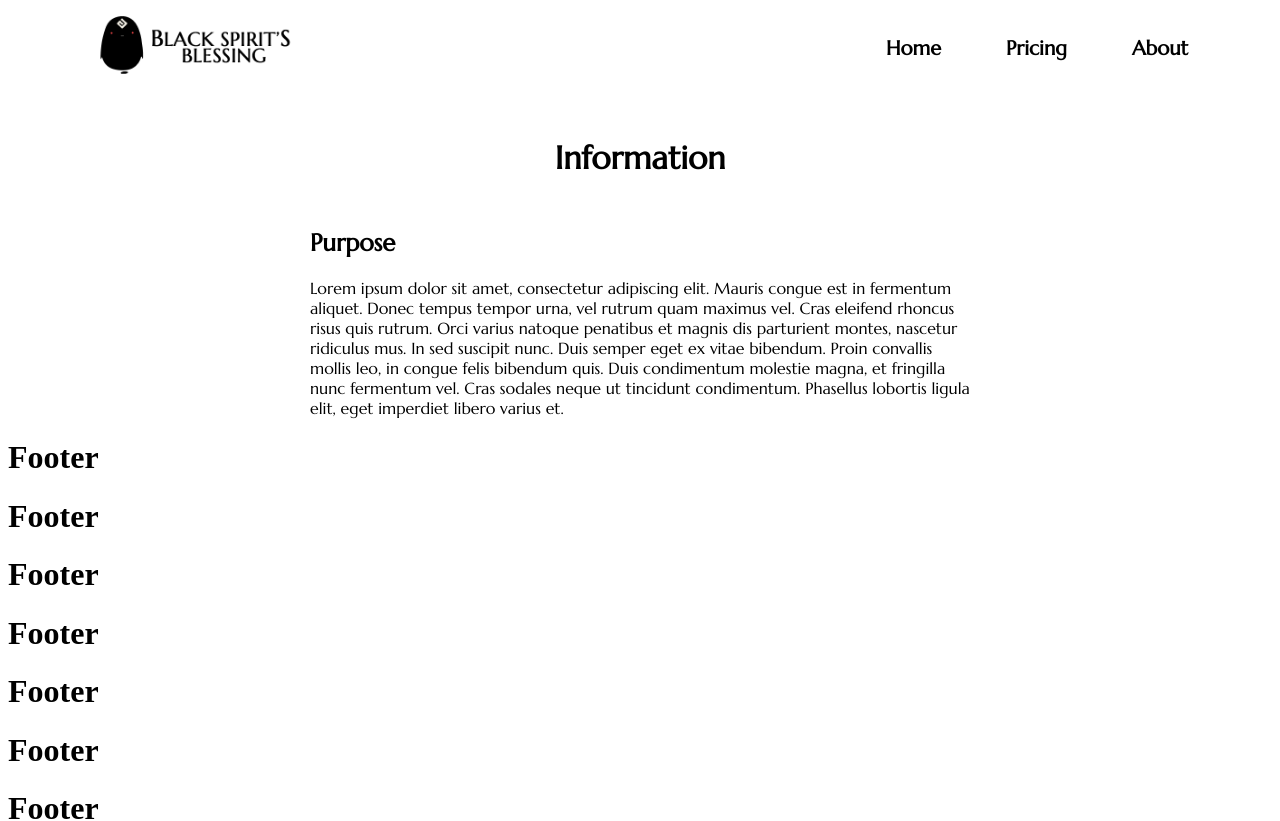
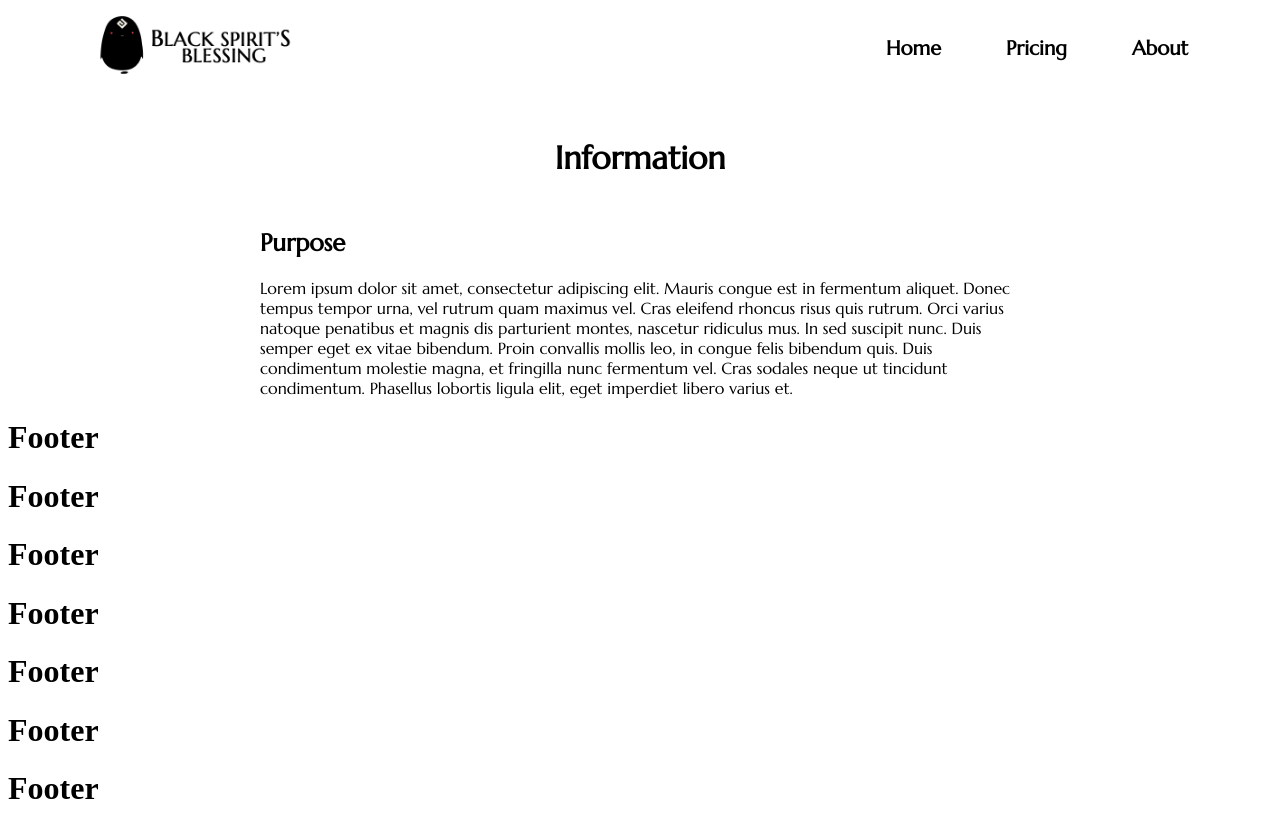
Before and after one commit to lifegrasp/black-spirit-landing-page, a React (Create React App) app: page /about in a window 1280 px wide. Shown: the top 821 px of the page. Built offline with nearby package versions, Linux system fonts and the light colour scheme.

Commit message:
minor adjustments

```diff
--- a/src/styles/About.css
+++ b/src/styles/About.css
@@ -7,7 +7,7 @@
 .showcase-about {
   margin: 0 auto;
   width: 100%;
-  max-width: 700px;
+  max-width: 800px;
   font-family: "Marcellus", serif;
 }
 .showcase-about h2 {
--- a/src/styles/About.scss
+++ b/src/styles/About.scss
@@ -7,7 +7,7 @@
 .showcase-about {
   margin: 0 auto;
   width: 100%;
-  max-width: 700px;
+  max-width: 800px;
   font-family: "Marcellus", serif;
 
   h2 {
```
